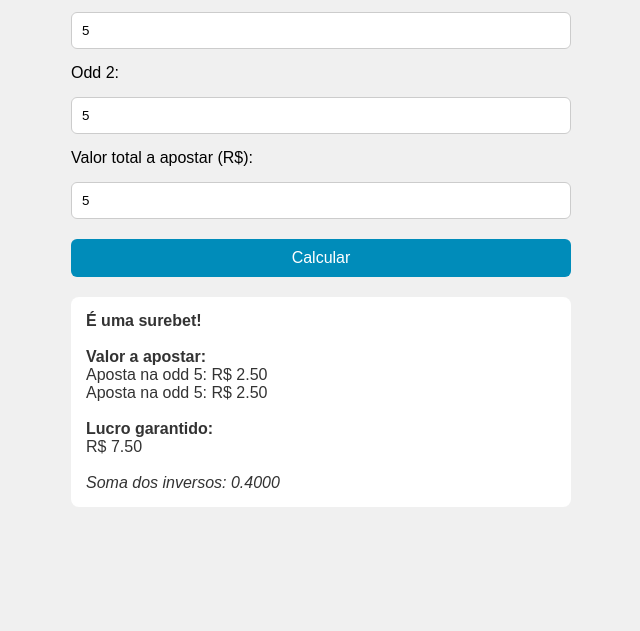
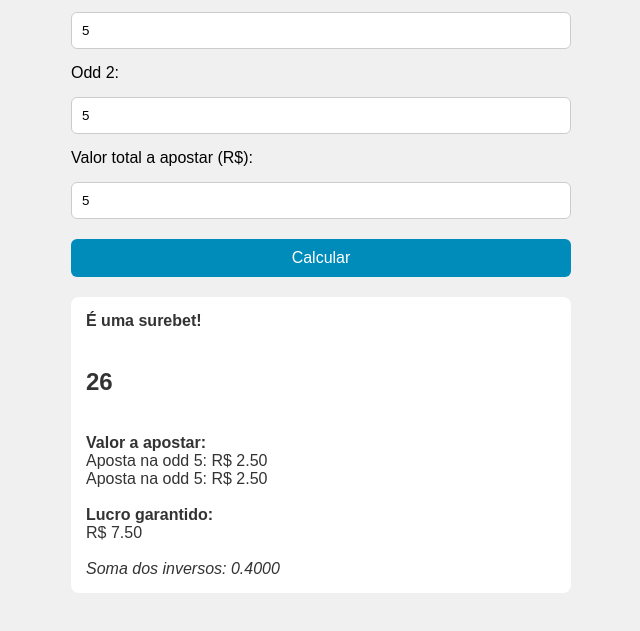
Before and after one commit to EliasMoreiraDev/project-sure, a plain HTML site: page calculadora/index.html in a window 1280 px wide. Both pictures are taken after typing "5", "5", "5" into the empty fields and a click on the button "Calcular". Shown: the part 159-790 px from the top of the page, without its empty margins (319-959 px from the left). Drawn offline with Linux system fonts and the light colour scheme.

Commit message:
Update index.html

```diff
--- a/calculadora/index.html
+++ b/calculadora/index.html
@@ -117,8 +117,10 @@
 
                 const lucro = ganho1 - total; /* O lucro será o mesmo para ambas as odds */
 
+                const porcentagem = ganho1 + ganho2 + total / total
                 resultadoDiv.innerHTML = `
                     <strong>É uma surebet!</strong><br>
+                    <br><h2>${porcentagem}</h2>
                     <br><strong>Valor a apostar:</strong><br>
                     Aposta na odd ${odd1}: R$ ${aposta1.toFixed(2)}<br>
                     Aposta na odd ${odd2}: R$ ${aposta2.toFixed(2)}<br>
```
